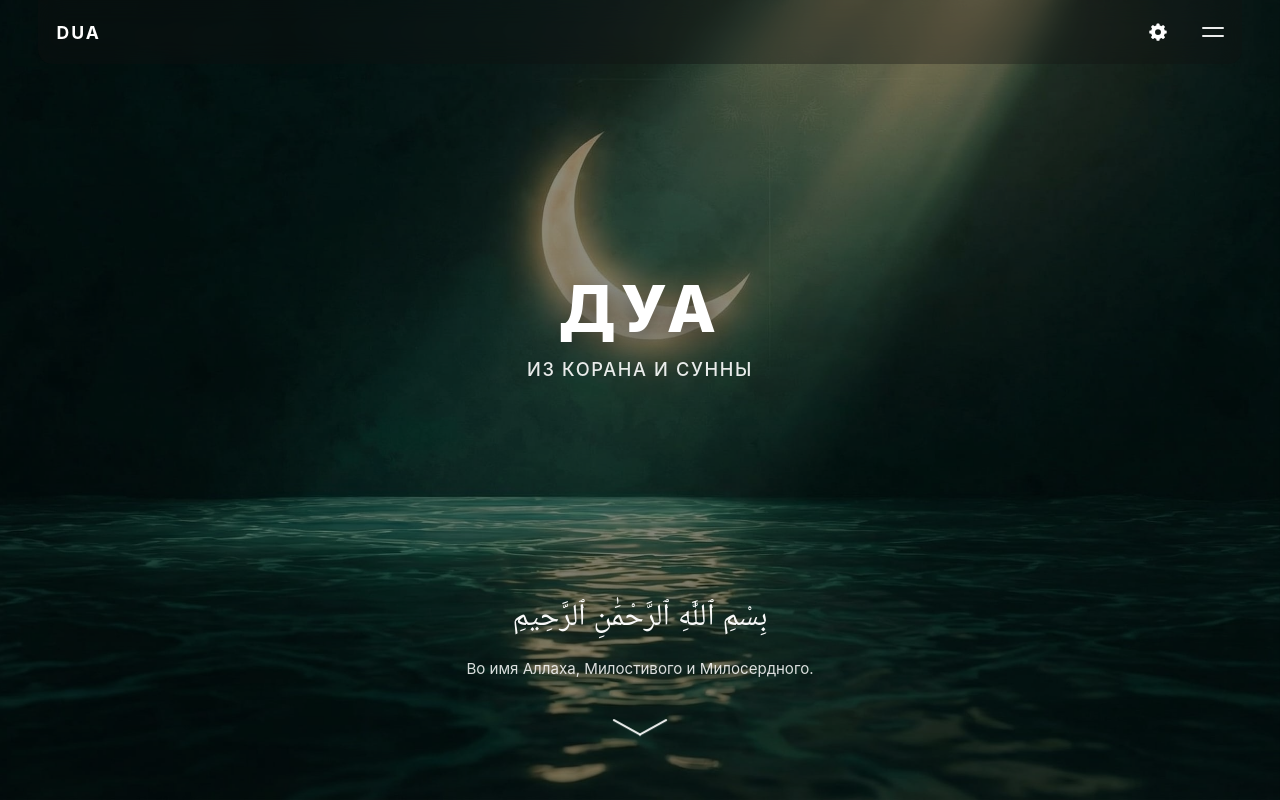
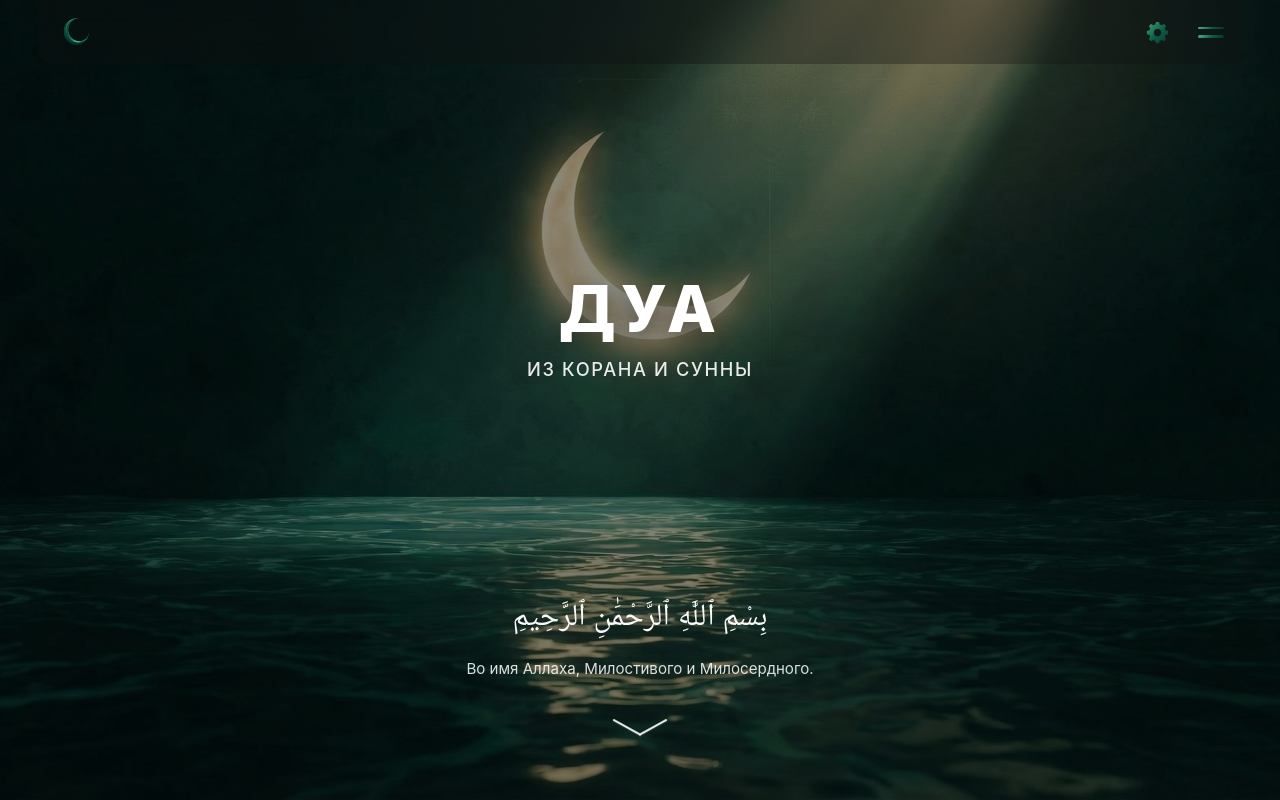
Before and after one commit to ALDYNEC-07/sto-dua, a Next.js app: page / in a window 1280 px wide. Shown: the top 800 px of the page. Built offline with nearby package versions, Linux system fonts and the light colour scheme.

Commit message:
Добавить логотип в шапку

```diff
--- a/src/components/SiteHeader.module.css
+++ b/src/components/SiteHeader.module.css
@@ -9,6 +9,10 @@
 }
 
 .siteHeader {
+  --header-icon-color: #0e5a46;
+  --header-icon-highlight: #46a37e;
+  --header-icon-gradient: linear-gradient(135deg, #46a37e 0%, #409f75 14%, #0e5a46 54%, #033528 100%);
+
   position: fixed;
   top: 0;
   left: 0;
@@ -35,11 +39,19 @@
 }
 
 .siteLogo {
-  margin: 0;
-  color: #fff;
-  font-size: 1rem;
-  font-weight: 700;
-  letter-spacing: 0.12em;
+  display: inline-flex;
+  align-items: center;
+  width: 38px;
+  height: 38px;
+}
+
+/* Изменено: размеры логотипа подогнаны к иконкам | Зачем: видимая луна из PNG совпадает по масштабу с кнопками шапки */
+.siteLogoImage {
+  display: block;
+  width: 38px;
+  height: 38px;
+  border-radius: 50%;
+  object-fit: cover;
 }
 
 .siteActions {
@@ -58,7 +70,7 @@
   padding: 0;
   border: 0;
   background: transparent;
-  color: #fff;
+  color: var(--header-icon-color);
   cursor: pointer;
 }
 
@@ -92,11 +104,11 @@
 
 .burgerMenu span {
   display: block;
-  width: 22px;
-  height: 2px;
+  width: 26px;
+  height: 2.5px;
   margin-left: auto;
   border-radius: 2px;
-  background: rgba(255, 255, 255, 0.92);
+  background: var(--header-icon-gradient);
   transition:
     transform 180ms ease,
     opacity 180ms ease,
@@ -105,7 +117,7 @@
 
 .burgerMenu:not([aria-expanded="true"]):hover span,
 .burgerMenu:not([aria-expanded="true"]):focus-visible span {
-  background: #fff;
+  background: var(--header-icon-gradient);
 }
 
 /* Изменено: убрана hover-анимация линий бургера | Зачем: иконка не двигается при наведении, active-состояния остаются */
@@ -119,15 +131,14 @@
 }
 
 .settingsIcon {
-  width: 22px;
-  height: 22px;
+  width: 27px;
+  height: 27px;
   display: block;
-  object-fit: contain;
-  filter: brightness(0) invert(1);
+  background: var(--header-icon-gradient);
+  mask: url("/settings.svg") center / contain no-repeat;
+  -webkit-mask: url("/settings.svg") center / contain no-repeat;
   transform-origin: center;
-  transition:
-    transform 320ms cubic-bezier(0.22, 1, 0.36, 1),
-    filter 220ms ease;
+  transition: transform 320ms cubic-bezier(0.22, 1, 0.36, 1);
 }
 
 .settingsButton[aria-expanded="true"]::before {
@@ -139,7 +150,7 @@
 
 .settingsButton[aria-expanded="true"] .settingsIcon {
   transform: rotate(84deg) scale(1.06);
-  filter: brightness(0) invert(1) drop-shadow(0 0 10px rgba(255, 255, 255, 0.18));
+  filter: drop-shadow(0 0 10px rgba(70, 163, 126, 0.3));
 }
 
 .settingsButton:active {
@@ -282,7 +293,13 @@
   }
 
   .siteLogo {
-    font-size: 1.1rem;
+    width: 40px;
+    height: 40px;
+  }
+
+  .siteLogoImage {
+    width: 40px;
+    height: 40px;
   }
 
   .siteMenuLink {
--- a/src/components/SiteHeader.tsx
+++ b/src/components/SiteHeader.tsx
@@ -58,9 +58,17 @@ export default function SiteHeader() {
       <header className={styles.siteHeader}>
         <div className={styles.siteHeaderFrame}>
           <div className={styles.siteHeaderInner}>
-            {/* Изменено: aria-label переведён на русский | Зачем: доступность — интерфейс на русском, aria-label тоже */}
+            {/* Изменено: текстовый логотип заменён на изображение | Зачем: в шапке используется добавленный брендовый логотип */}
             <div className={styles.siteLogo} aria-label="Логотип сайта">
-              DUA
+              <Image
+                className={styles.siteLogoImage}
+                src="/логотип.png"
+                alt=""
+                width={38}
+                height={38}
+                priority
+                aria-hidden="true"
+              />
             </div>
             <div className={styles.siteActions}>
               <button
@@ -71,14 +79,8 @@ export default function SiteHeader() {
                 aria-controls="site-settings"
                 onClick={toggleSettings}
               >
-                <Image
-                  className={styles.settingsIcon}
-                  src="/settings.svg"
-                  alt=""
-                  width={22}
-                  height={22}
-                  aria-hidden="true"
-                />
+                {/* Изменено: иконка настроек стала CSS-mask | Зачем: цвет иконки совпадает с зелёным цветом логотипа */}
+                <span className={styles.settingsIcon} aria-hidden="true" />
               </button>
               <button
                 className={`${styles.iconButton} ${styles.burgerMenu}`}
```
Also changed, not shown: public/логотип.png (added).
